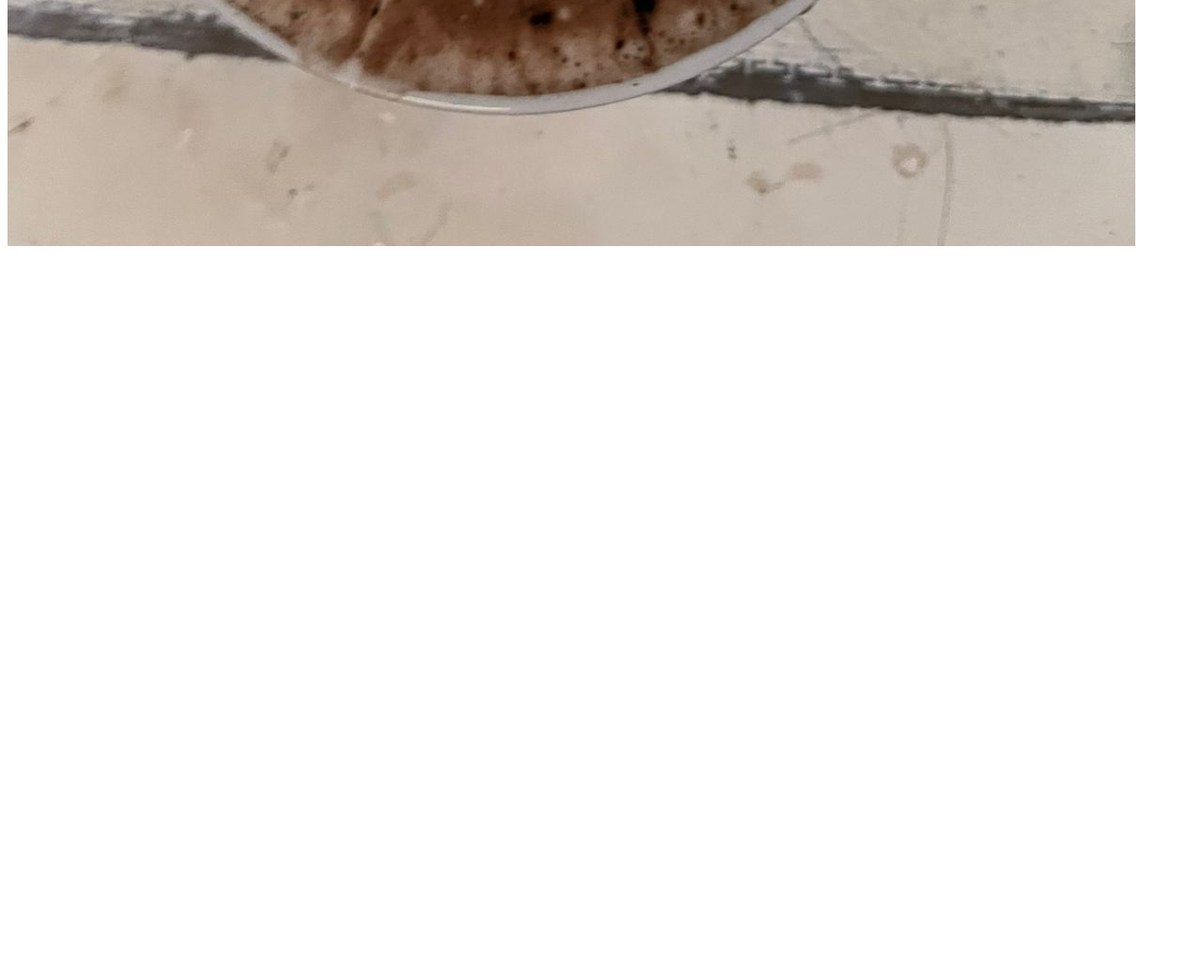
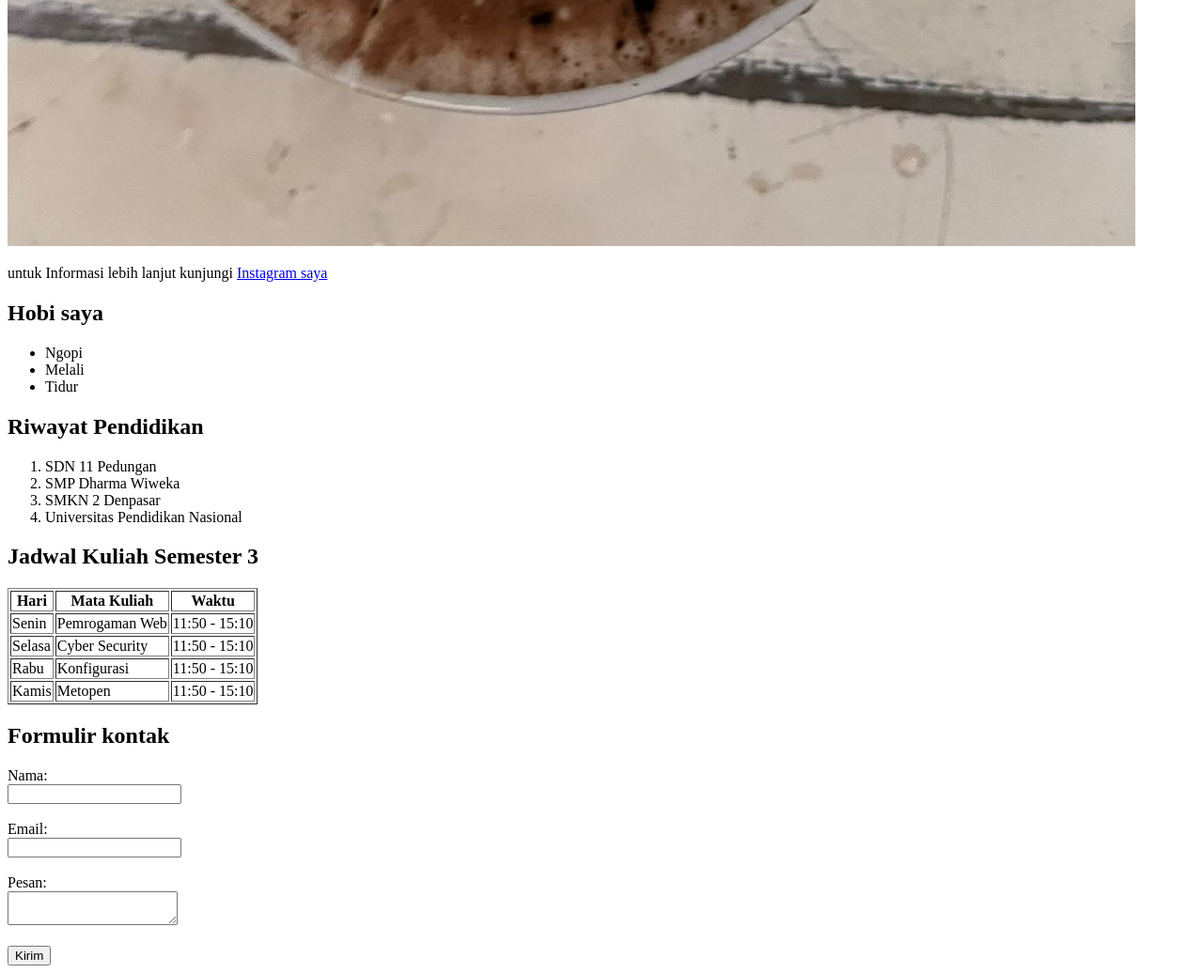
Before and after one commit to pratamasathya10-coder/HTML, a plain HTML site: page index.html in a window 1280 px wide. Shown: the part 1680-2716 px from the top of the page at 94% size. Before the commit the page ends 1954 px from the top, so only its background shows below. Drawn offline with Linux system fonts and the light colour scheme.

Commit message:
Menambahkan hobi, list, table, formulir kontak

```diff
--- a/index.html
+++ b/index.html
@@ -27,5 +27,66 @@
     <p>Saya baru mencoba membuat latte art</p>
     <img src="WhatsApp Image 2025-09-22 at 11.11.49_4d69dc92.jpg" alt="Latte art">
 
+    <p>untuk Informasi lebih lanjut kunjungi
+        <a href="https://www.instagram.com/sathyapratama_/">Instagram saya</a>
+    </p>
+
+    <h2>Hobi saya</h2>
+    <ul>
+        <li>Ngopi</li>
+        <li>Melali</li>
+        <li>Tidur</li>
+    </ul>
+
+    <h2>Riwayat Pendidikan</h2>
+    <ol>
+        <li>SDN 11 Pedungan</li>
+        <li>SMP Dharma Wiweka</li>
+        <li>SMKN 2 Denpasar</li>
+        <li>Universitas Pendidikan Nasional</li>
+    </ol>
+
+
+     <h2>Jadwal Kuliah Semester 3</h2>
+    <table border="1">
+      <tr>
+        <th>Hari</th>
+        <th>Mata Kuliah</th>
+        <th>Waktu</th>
+      </tr>
+      <tr>
+        <td>Senin</td>
+        <td>Pemrogaman Web</td>
+        <td>11:50 - 15:10</td>
+      </tr>
+      <tr>
+        <td>Selasa</td>
+        <td>Cyber Security</td>
+        <td>11:50 - 15:10</td>
+      </tr>
+      <tr>
+        <td>Rabu</td>
+        <td>Konfigurasi</td>
+        <td>11:50 - 15:10</td>
+      </tr>
+      <tr>
+        <td>Kamis</td>
+        <td>Metopen</td>
+        <td>11:50 - 15:10</td>
+      </tr>
+    </table>
+
+
+    <h2>Formulir kontak</h2>
+    <form action="/submit" method="post">
+      <label for="name">Nama:</label><br>
+      <input type="text" id="name" name="name"><br><br>
+      <label for="email">Email:</label><br>
+      <input type="email" id="email" name="email"><br><br>
+      <label for="message">Pesan:</label><br>
+      <textarea id="message" name="message"></textarea><br><br>
+      <input type="submit" value="Kirim">
+    </form>
+
 </body>
 </html>
```
